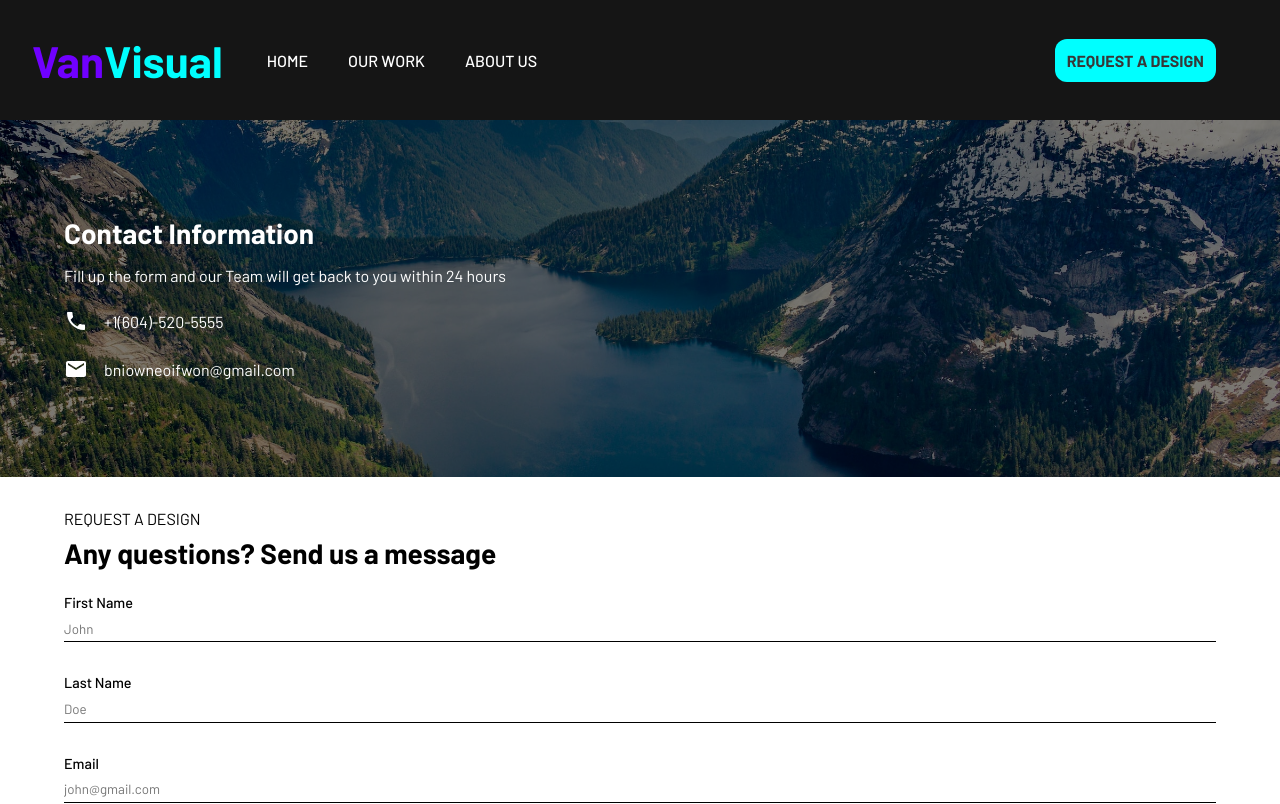
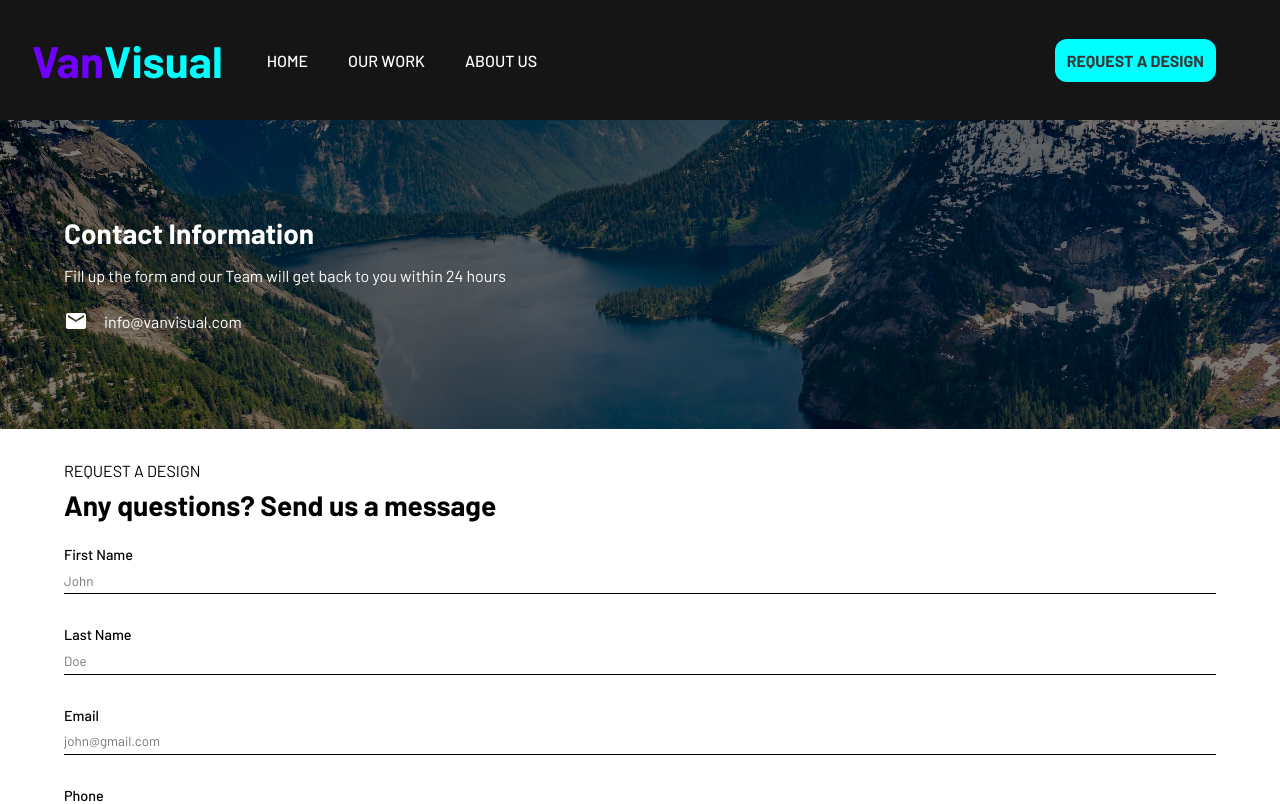
Before and after one commit to vanvisual/teamsite-frontend, a React (Create React App) app: page /contact in a window 1280 px wide. Shown: the top 804 px of the page. Built offline with nearby package versions, Linux system fonts and the light colour scheme.

Commit message:
Replace email

```diff
--- a/src/Pages/Contact/Contact.jsx
+++ b/src/Pages/Contact/Contact.jsx
@@ -38,13 +38,14 @@ const Contact = () => {
                 <div className="contact__hero">
                     <h1 className="contact__title">Contact Information</h1>
                     <p className="contact__subtitle">Fill up the form and our Team will get back to you within 24 hours</p>
-                    <div className="contact__group">
+                    {/* Add when the team got an official number */}
+                    {/* <div className="contact__group">
                         <img src={phoneIcon} alt="" className="contact__icon" />
                         <p className="contact__text">+1(604)-520-5555</p>
-                    </div>
+                    </div> */}
                     <div className="contact__group">
                         <img src={emailIcon} alt="" className="contact__icon" />
-                        <p className="contact__text">bniowneoifwon@gmail.com</p>
+                        <p className="contact__text">info@vanvisual.com</p>
                     </div>
                 </div>
                 <div className="contact__form-container">
```
